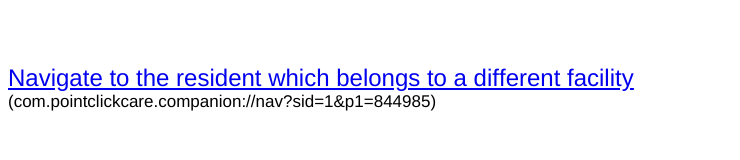
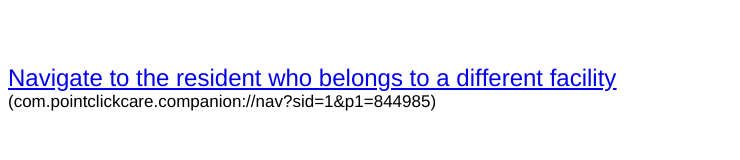
Before and after one commit to barvii/barvii.github.io, a plain HTML site: page index.html in a window 1280 px wide. Shown: the top 160 px of the page, without its empty margins (0-740 px from the left). Drawn offline with Linux system fonts and the light colour scheme.

Commit message:
Update index.html

```diff
--- a/index.html
+++ b/index.html
@@ -19,7 +19,7 @@
 </span></p>
 <p class="p1"><span class="s1"><br>
 </span></p>
-<p class="p2"><span class="s2"><a href="com.pointclickcare.companion://nav?sid=1&amp;p1=844985">Navigate to the resident which belongs to a different facility</a></span></p>
+<p class="p2"><span class="s2"><a href="com.pointclickcare.companion://nav?sid=1&amp;p1=844985">Navigate to the resident who belongs to a different facility</a></span></p>
 <p class="p3"><span class="s1">(com.pointclickcare.companion://nav?sid=1&amp;p1=844985)</span></p>
 <p class="p1"><span class="s1"><br>
 </span></p>
```
